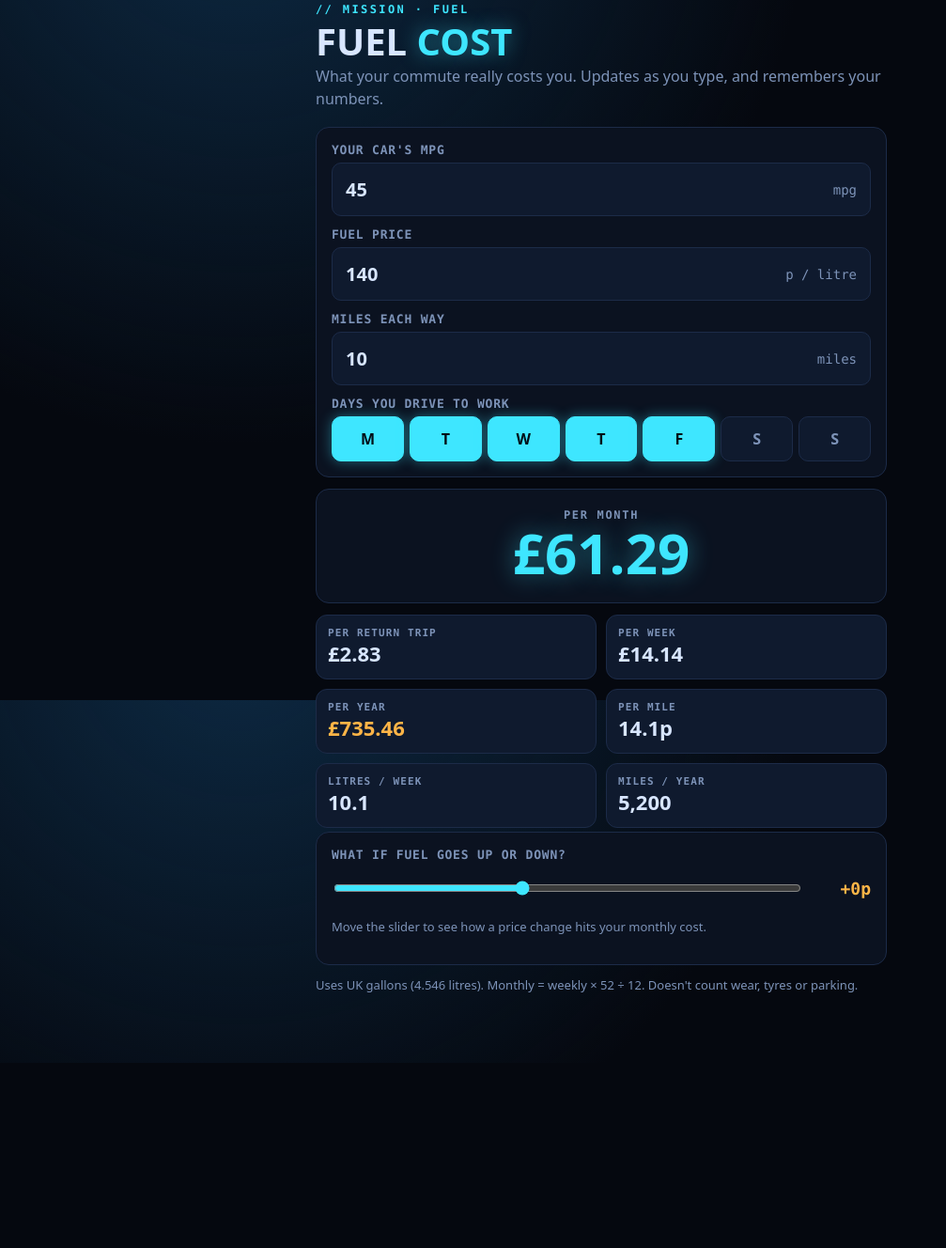
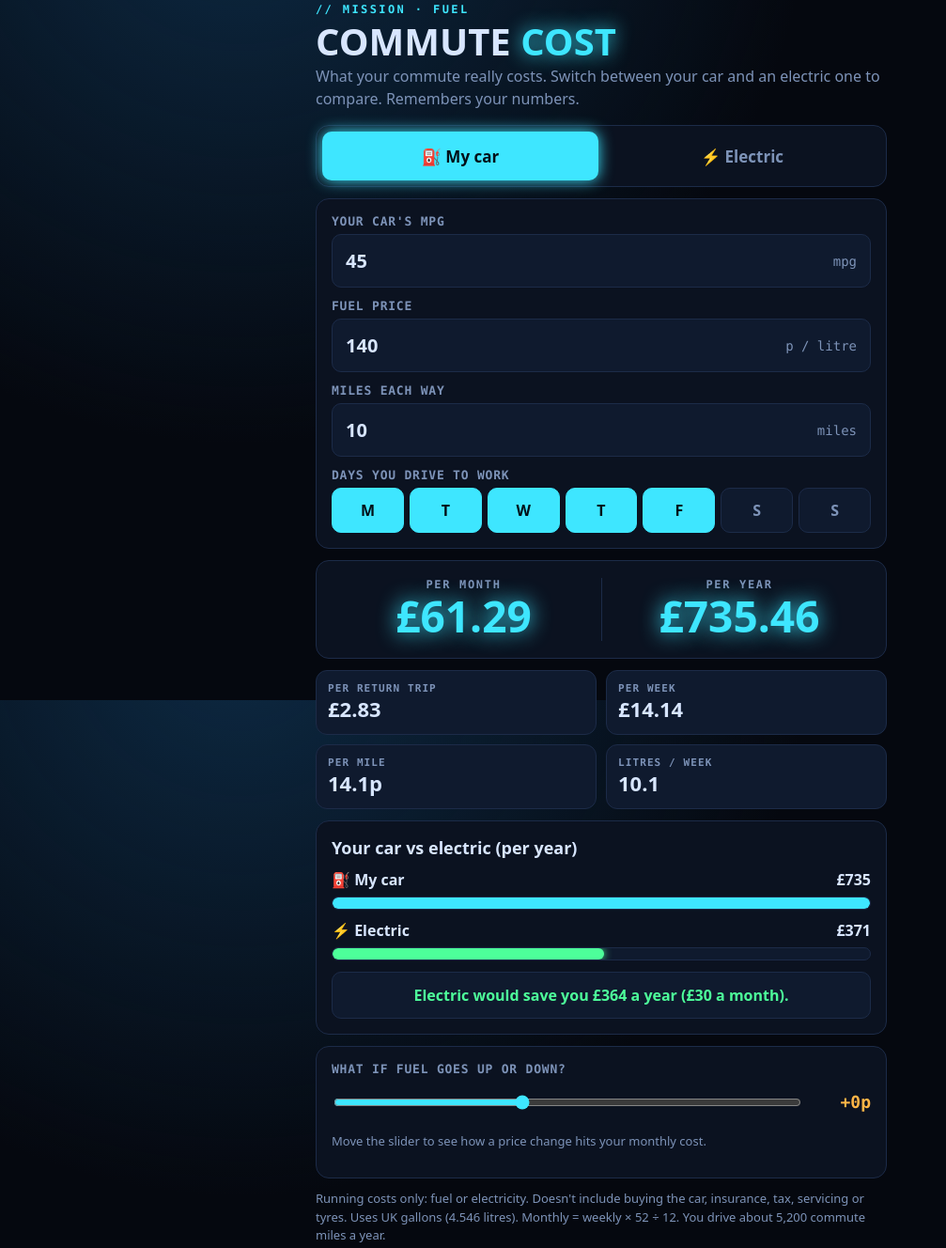
Before and after one commit to Rob-Sylar/orion-workshop, a plain HTML site: page missions/fuel-cost-calculator/index.html in a window 1280 px wide. Shown: the part 55-1383 px from the top of the page at 94% size, without its empty margins (0-1007 px from the left). Before the commit the page ends 1186 px from the top, so only its background shows below. Drawn offline with Linux system fonts and the light colour scheme.

Commit message:
mission: fuel-cost-calculator v2 — yearly headline + EV toggle
Co-Authored-By: Claude Opus 5.5 <noreply@anthropic.com>
Claude-Session: https://claude.ai/code/session_01EQ3xiBKeeeydWHMV9ZYfNR

```diff
--- a/missions/fuel-cost-calculator/index.html
+++ b/missions/fuel-cost-calculator/index.html
@@ -5,112 +5,165 @@
 <meta name="viewport" content="width=device-width, initial-scale=1">
 <title>Fuel Cost Calculator — Orion Workshop</title>
 <style>
-:root{--bg:#05080f;--panel:#0b1220;--panel2:#0f1a2e;--line:#1c2b48;--cyan:#3ee6ff;--amber:#ffb547;--text:#d8e6ff;--dim:#7d93b8;--mono:ui-monospace,Consolas,monospace}
+:root{--bg:#05080f;--panel:#0b1220;--panel2:#0f1a2e;--line:#1c2b48;--cyan:#3ee6ff;--amber:#ffb547;--green:#4dff9a;--text:#d8e6ff;--dim:#7d93b8;--mono:ui-monospace,Consolas,monospace;--acc:var(--cyan)}
+body.ev{--acc:var(--green)}
 *{box-sizing:border-box}
 body{margin:0;background:var(--bg);color:var(--text);font:16px/1.5 system-ui,"Segoe UI",Roboto,sans-serif;
 background-image:radial-gradient(circle at 20% -10%,#0d2a44 0,transparent 45%);background-attachment:fixed}
 .wrap{max-width:640px;margin:0 auto;padding:20px 16px 60px}
 a.back{color:var(--dim);text-decoration:none;font:13px var(--mono)}
-.tag{font:600 12px var(--mono);letter-spacing:.2em;color:var(--cyan);margin-top:14px}
+.tag{font:600 12px var(--mono);letter-spacing:.2em;color:var(--acc);margin-top:14px}
 h1{font:800 clamp(28px,8vw,40px)/1.05 system-ui,sans-serif;margin:6px 0 4px}
-h1 span{color:var(--cyan);text-shadow:0 0 20px rgba(62,230,255,.5)}
-p.sub{color:var(--dim);margin:0 0 18px}
+h1 span{color:var(--acc);text-shadow:0 0 20px var(--acc)}
+p.sub{color:var(--dim);margin:0 0 16px}
+.mode{display:grid;grid-template-columns:1fr 1fr;gap:6px;background:var(--panel);border:1px solid var(--line);border-radius:14px;padding:6px}
+.mode button{min-height:52px;border:0;border-radius:10px;background:none;color:var(--dim);font:700 17px system-ui;cursor:pointer;transition:background .2s,color .2s}
+.mode button.on{background:var(--acc);color:#021018;box-shadow:0 0 16px var(--acc)}
 .card{background:var(--panel);border:1px solid var(--line);border-radius:14px;padding:16px;margin:12px 0}
 label{display:block;font:600 13px var(--mono);color:var(--dim);letter-spacing:.06em;text-transform:uppercase;margin:12px 0 6px}
-label:first-child{margin-top:0}
+.first{margin-top:0}
 .field{display:flex;align-items:center;background:var(--panel2);border:1px solid var(--line);border-radius:10px;overflow:hidden}
-.field:focus-within{border-color:var(--cyan);box-shadow:0 0 0 3px rgba(62,230,255,.15)}
+.field:focus-within{border-color:var(--acc)}
 .field input{flex:1;min-width:0;background:none;border:0;color:var(--text);font:600 20px system-ui,sans-serif;padding:14px}
 .field input:focus{outline:none}
-.field span{padding:0 14px;color:var(--dim);font:14px var(--mono)}
+.field span{padding:0 14px;color:var(--dim);font:14px var(--mono);white-space:nowrap}
+.hint{color:var(--dim);font-size:13px;margin:4px 0 0}
 .days{display:grid;grid-template-columns:repeat(7,1fr);gap:6px}
 .days button{min-height:48px;border-radius:10px;border:1px solid var(--line);background:var(--panel2);color:var(--dim);font:700 16px system-ui;cursor:pointer}
-.days button.on{background:var(--cyan);color:#021018;border-color:var(--cyan);box-shadow:0 0 14px rgba(62,230,255,.4)}
-.big{text-align:center;padding:20px 16px}
+.days button.on{background:var(--acc);color:#021018;border-color:var(--acc)}
+.big{display:grid;grid-template-columns:1fr 1fr;text-align:center;padding:18px 10px}
+.big div+div{border-left:1px solid var(--line)}
 .big small{display:block;font:600 12px var(--mono);letter-spacing:.14em;color:var(--dim)}
-.big b{display:block;font:800 clamp(40px,13vw,60px)/1.1 system-ui;color:var(--cyan);text-shadow:0 0 26px rgba(62,230,255,.45)}
+.big b{display:block;font:800 clamp(28px,9vw,46px)/1.15 system-ui;color:var(--acc);text-shadow:0 0 22px var(--acc)}
 .grid{display:grid;grid-template-columns:1fr 1fr;gap:10px}
 .stat{background:var(--panel2);border:1px solid var(--line);border-radius:12px;padding:12px}
 .stat small{display:block;font:600 11px var(--mono);letter-spacing:.1em;color:var(--dim);text-transform:uppercase}
 .stat b{font:800 22px system-ui}
-.stat.a b{color:var(--amber)}
-.what{margin-top:4px}
-.what .row{display:flex;gap:10px;align-items:center;flex-wrap:wrap}
-.what input[type=range]{flex:1;accent-color:var(--cyan);min-height:40px}
+h2{font:800 18px system-ui;margin:0 0 10px}
+.vs .row{margin:10px 0}
+.vs .row div:first-child{display:flex;justify-content:space-between;font-weight:700}
+.track{height:14px;background:var(--panel2);border:1px solid var(--line);border-radius:99px;overflow:hidden;margin-top:6px}
+.track i{display:block;height:100%;width:0;border-radius:99px;transition:width .4s}
+.t-fuel{background:var(--cyan);box-shadow:0 0 10px var(--cyan)}
+.t-ev{background:var(--green);box-shadow:0 0 10px var(--green)}
+.verdict{margin-top:12px;padding:12px;border-radius:10px;background:var(--panel2);border:1px solid var(--line);font-weight:700;text-align:center}
+.what .row{display:flex;gap:10px;align-items:center}
+.what input[type=range]{flex:1;accent-color:var(--acc);min-height:40px}
 .what b{color:var(--amber);font:700 18px var(--mono);min-width:62px;text-align:right}
 .note{color:var(--dim);font-size:13px;margin-top:10px}
+[hidden]{display:none!important}
 </style>
 </head>
 <body>
 <div class="wrap">
   <a class="back" href="../../">← Hub</a>
   <div class="tag">// MISSION · FUEL</div>
-  <h1>FUEL <span>COST</span></h1>
-  <p class="sub">What your commute really costs you. Updates as you type, and remembers your numbers.</p>
+  <h1>COMMUTE <span>COST</span></h1>
+  <p class="sub">What your commute really costs. Switch between your car and an electric one to compare. Remembers your numbers.</p>
+
+  <div class="mode" role="tablist">
+    <button type="button" data-m="fuel" role="tab">⛽ My car</button>
+    <button type="button" data-m="ev" role="tab">⚡ Electric</button>
+  </div>
 
   <div class="card">
-    <label for="mpg">Your car's MPG</label>
-    <div class="field"><input id="mpg" type="number" inputmode="decimal" min="1" step="0.1" value="45"><span>mpg</span></div>
-
-    <label for="ppl">Fuel price</label>
-    <div class="field"><input id="ppl" type="number" inputmode="decimal" min="1" step="0.1" value="140"><span>p / litre</span></div>
+    <div id="fuelIn">
+      <label class="first" for="mpg">Your car's MPG</label>
+      <div class="field"><input id="mpg" type="number" inputmode="decimal" min="1" step="0.1"><span>mpg</span></div>
+      <label for="ppl">Fuel price</label>
+      <div class="field"><input id="ppl" type="number" inputmode="decimal" min="1" step="0.1"><span>p / litre</span></div>
+    </div>
+    <div id="evIn" hidden>
+      <label class="first" for="mpk">EV efficiency</label>
+      <div class="field"><input id="mpk" type="number" inputmode="decimal" min="0.5" step="0.1"><span>miles / kWh</span></div>
+      <p class="hint">Typical: 3–4 for a family EV, around 2.5 in cold winter weather.</p>
+      <label for="ppk">Electricity price</label>
+      <div class="field"><input id="ppk" type="number" inputmode="decimal" min="1" step="0.1"><span>p / kWh</span></div>
+      <p class="hint">Home charging is roughly 7–10p on an EV night tariff, or about 25p on a standard tariff. Public rapid chargers are about 70–80p.</p>
+    </div>
 
     <label for="miles">Miles each way</label>
-    <div class="field"><input id="miles" type="number" inputmode="decimal" min="0" step="0.1" value="10"><span>miles</span></div>
+    <div class="field"><input id="miles" type="number" inputmode="decimal" min="0" step="0.1"><span>miles</span></div>
 
     <label>Days you drive to work</label>
     <div class="days" id="days"></div>
   </div>
 
   <div class="card big">
-    <small>PER MONTH</small>
-    <b id="month">£0.00</b>
+    <div><small>PER MONTH</small><b id="month">£0.00</b></div>
+    <div><small>PER YEAR</small><b id="year">£0.00</b></div>
   </div>
 
   <div class="grid">
     <div class="stat"><small>Per return trip</small><b id="trip">£0.00</b></div>
     <div class="stat"><small>Per week</small><b id="week">£0.00</b></div>
-    <div class="stat a"><small>Per year</small><b id="year">£0.00</b></div>
     <div class="stat"><small>Per mile</small><b id="pmile">0p</b></div>
-    <div class="stat"><small>Litres / week</small><b id="lweek">0</b></div>
-    <div class="stat"><small>Miles / year</small><b id="myear">0</b></div>
+    <div class="stat"><small id="eLbl">Litres / week</small><b id="eweek">0</b></div>
+  </div>
+
+  <div class="card vs">
+    <h2>Your car vs electric (per year)</h2>
+    <div class="row"><div><span>⛽ My car</span><span id="yFuel">£0</span></div><div class="track"><i class="t-fuel" id="bFuel"></i></div></div>
+    <div class="row"><div><span>⚡ Electric</span><span id="yEv">£0</span></div><div class="track"><i class="t-ev" id="bEv"></i></div></div>
+    <div class="verdict" id="verdict"></div>
   </div>
 
   <div class="card what">
-    <label for="bump">What if fuel goes up or down?</label>
+    <label class="first" for="bump" id="bumpLbl">What if fuel goes up or down?</label>
     <div class="row"><input id="bump" type="range" min="-20" max="30" step="1" value="0"><b id="bumpv">+0p</b></div>
-    <p class="note" id="bumpres">Move the slider to see how a price change hits your monthly cost.</p>
+    <p class="note" id="bumpres"></p>
   </div>
 
-  <p class="note">Uses UK gallons (4.546 litres). Monthly = weekly × 52 ÷ 12. Doesn't count wear, tyres or parking.</p>
+  <p class="note">Running costs only: fuel or electricity. Doesn't include buying the car, insurance, tax, servicing or tyres. Uses UK gallons (4.546 litres). Monthly = weekly × 52 ÷ 12. <span id="miYear"></span></p>
 </div>
 <script>
 (function(){
   var KEY='orion-fuel-calc-v1', L=4.54609, names=['M','T','W','T','F','S','S'];
-  var st={mpg:45,ppl:140,miles:10,days:[1,1,1,1,1,0,0]};
-  try{var s=JSON.parse(localStorage.getItem(KEY)||'null');if(s&&s.days)st=s;}catch(e){}
+  var def={mode:'fuel',mpg:45,ppl:140,mpk:3.5,ppk:25,miles:10,days:[1,1,1,1,1,0,0]};
+  var st={};
+  try{var s=JSON.parse(localStorage.getItem(KEY)||'null');if(s&&typeof s==='object')st=s;}catch(e){}
+  for(var k in def){if(st[k]===undefined)st[k]=def[k];}
   var $=function(id){return document.getElementById(id);};
-  ['mpg','ppl','miles'].forEach(function(k){$(k).value=st[k];$(k).addEventListener('input',function(){st[k]=parseFloat(this.value)||0;go();});});
+  ['mpg','ppl','mpk','ppk','miles'].forEach(function(k){$(k).value=st[k];$(k).addEventListener('input',function(){st[k]=parseFloat(this.value)||0;go();});});
   var dEl=$('days');
   names.forEach(function(n,i){var b=document.createElement('button');b.type='button';b.textContent=n;b.setAttribute('aria-label','Day '+(i+1));
     b.addEventListener('click',function(){st.days[i]=st.days[i]?0:1;go();});dEl.appendChild(b);});
+  [].forEach.call(document.querySelectorAll('.mode button'),function(b){b.addEventListener('click',function(){st.mode=b.dataset.m;$('bump').value=0;go();});});
   $('bump').addEventListener('input',go);
-  function gbp(x){return '£'+(isFinite(x)?x:0).toFixed(2);}
-  function costPerMile(ppl){return st.mpg>0?(ppl/100)*L/st.mpg:0;}
+  function gbp(x){x=isFinite(x)?x:0;return '£'+x.toLocaleString('en-GB',{minimumFractionDigits:2,maximumFractionDigits:2});}
+  function gbp0(x){x=isFinite(x)?x:0;return '£'+Math.round(x).toLocaleString('en-GB');}
+  // cost per mile in £
+  function cpmFuel(ppl){return st.mpg>0?(ppl/100)*L/st.mpg:0;}
+  function cpmEv(ppk){return st.mpk>0?(ppk/100)/st.mpk:0;}
   function go(){
+    var ev=st.mode==='ev';
+    document.body.classList.toggle('ev',ev);
+    [].forEach.call(document.querySelectorAll('.mode button'),function(b){var on=b.dataset.m===st.mode;b.classList.toggle('on',on);b.setAttribute('aria-selected',on);});
+    $('fuelIn').hidden=ev;$('evIn').hidden=!ev;
     var n=st.days.reduce(function(a,b){return a+b;},0);
     [].forEach.call(dEl.children,function(b,i){b.classList.toggle('on',!!st.days[i]);});
-    var cpm=costPerMile(st.ppl), tripMiles=st.miles*2, wkMiles=tripMiles*n;
+    var tripMiles=st.miles*2, wkMiles=tripMiles*n, yrMiles=wkMiles*52;
+    var cpm=ev?cpmEv(st.ppk):cpmFuel(st.ppl);
     var trip=cpm*tripMiles, week=trip*n, month=week*52/12, year=week*52;
     $('trip').textContent=gbp(trip);$('week').textContent=gbp(week);$('month').textContent=gbp(month);$('year').textContent=gbp(year);
     $('pmile').textContent=(cpm*100).toFixed(1)+'p';
-    $('lweek').textContent=(st.mpg>0?wkMiles/st.mpg*L:0).toFixed(1);
-    $('myear').textContent=Math.round(wkMiles*52).toLocaleString('en-GB');
-    var bump=parseInt($('bump').value,10)||0;
+    $('eLbl').textContent=ev?'kWh / week':'Litres / week';
+    $('eweek').textContent=(ev?(st.mpk>0?wkMiles/st.mpk:0):(st.mpg>0?wkMiles/st.mpg*L:0)).toFixed(1);
+    $('miYear').textContent='You drive about '+Math.round(yrMiles).toLocaleString('en-GB')+' commute miles a year.';
+    // comparison
+    var yF=cpmFuel(st.ppl)*yrMiles, yE=cpmEv(st.ppk)*yrMiles, mx=Math.max(yF,yE,1);
+    $('yFuel').textContent=gbp0(yF);$('yEv').textContent=gbp0(yE);
+    $('bFuel').style.width=(yF/mx*100)+'%';$('bEv').style.width=(yE/mx*100)+'%';
+    var d=yF-yE;
+    $('verdict').textContent=Math.abs(d)<1?'About the same either way.':(d>0?'Electric would save you '+gbp0(d)+' a year ('+gbp0(d/12)+' a month).':'Your car is cheaper by '+gbp0(-d)+' a year at these prices.');
+    $('verdict').style.color=d>0?'var(--green)':'var(--cyan)';
+    // what-if
+    var bump=parseInt($('bump').value,10)||0, unit=ev?'p/kWh':'p/litre', base=ev?st.ppk:st.ppl;
+    $('bumpLbl').textContent=ev?'What if electricity goes up or down?':'What if fuel goes up or down?';
     $('bumpv').textContent=(bump>=0?'+':'')+bump+'p';
     if(bump===0){$('bumpres').textContent='Move the slider to see how a price change hits your monthly cost.';}
-    else{var m2=costPerMile(st.ppl+bump)*tripMiles*n*52/12, d=m2-month;
-      $('bumpres').textContent='At '+(st.ppl+bump).toFixed(1)+'p/litre you\'d pay '+gbp(m2)+' a month ('+(d>=0?'+':'−')+gbp(Math.abs(d))+').';}
+    else{var nb=Math.max(0,base+bump), m2=(ev?cpmEv(nb):cpmFuel(nb))*wkMiles*52/12, dm=m2-month;
+      $('bumpres').textContent='At '+nb.toFixed(1)+unit+' you\'d pay '+gbp(m2)+' a month ('+(dm>=0?'+':'−')+gbp(Math.abs(dm))+').';}
     try{localStorage.setItem(KEY,JSON.stringify(st));}catch(e){}
   }
   go();
```
Also changed, not shown: index.html (+1 -1 lines), 1 other file.
